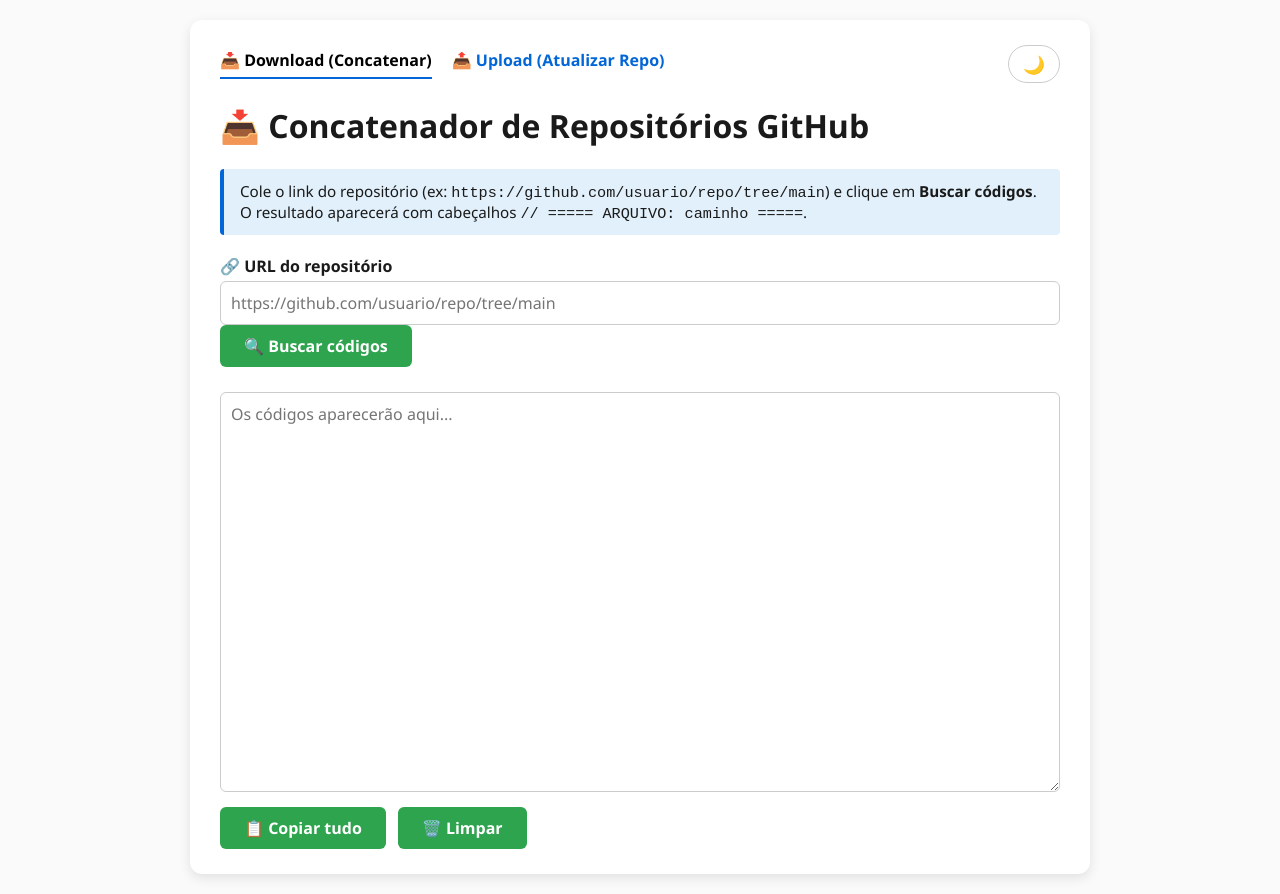
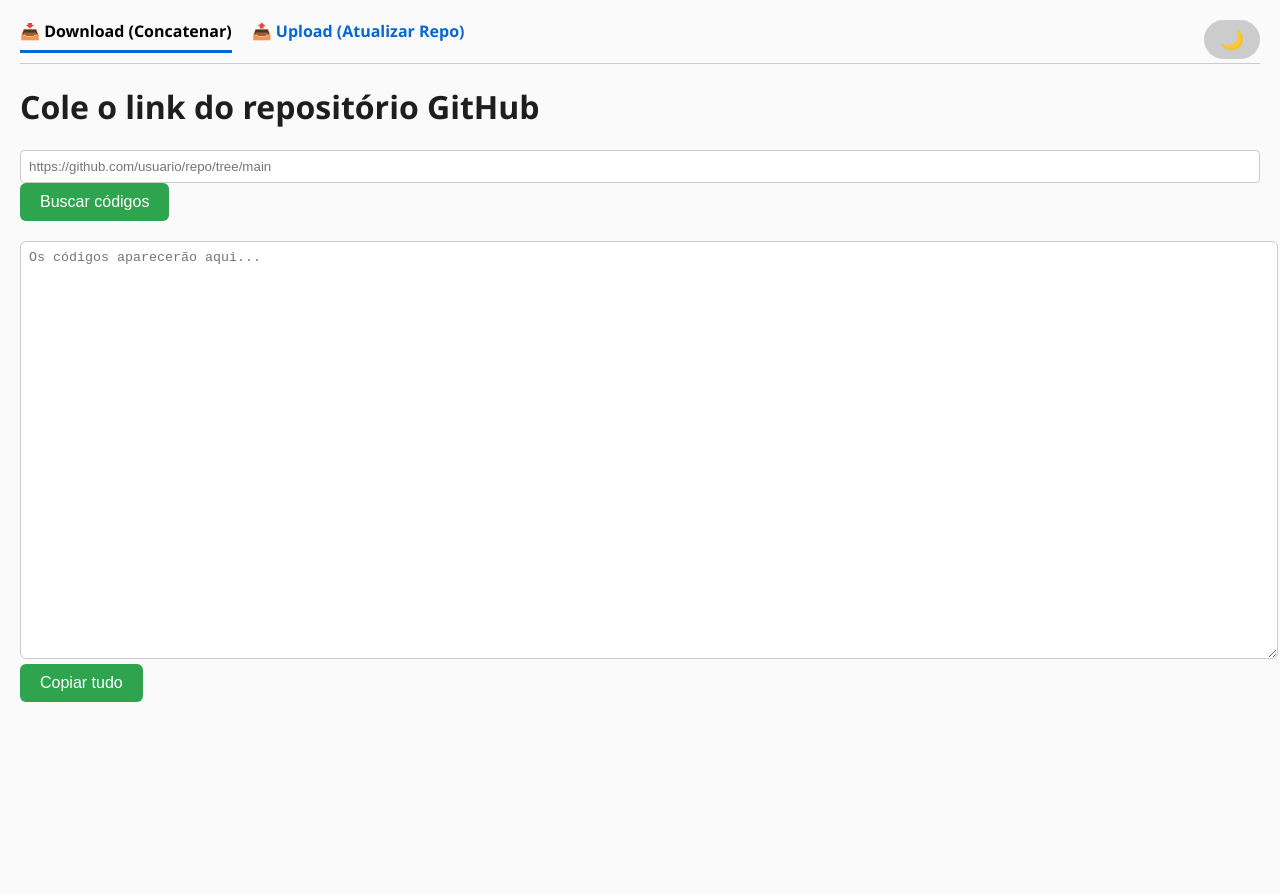
Before and after one commit to arte-trimbauser/repo-concatenator, a website: page index.html in a window 1280 px wide. After the commit the page ends 800 px from the top, so only its background shows below. Drawn offline with Linux system fonts and the light colour scheme.

Commit message:
Update index.html

```diff
--- a/index.html
+++ b/index.html
@@ -5,323 +5,157 @@
   <meta name="viewport" content="width=device-width, initial-scale=1.0">
   <title>GitHub Repo Concatenator</title>
   <style>
-    /* ===== CSS Variables para temas ===== */
+    /* ===== VARIÁVEIS ===== */
     :root {
-      --bg-body: #fafafa;
-      --bg-container: #ffffff;
-      --text-color: #1a1a1a;
-      --border-color: #ccc;
+      --bg: #fafafa;
+      --text: #1e1e1e;
+      --border: #ccc;
       --input-bg: #fff;
-      --input-text: #333;
       --btn-bg: #2ea44f;
-      --btn-text: #fff;
       --btn-hover: #22863a;
+      --nav-link: #0366d6;
+      --nav-active: #000;
       --status-color: green;
-      --nav-link: #0366d6;
-      --nav-link-active: #000;
-      --nav-border: #ddd;
-      --info-bg: #e1f0fa;
-      --info-border: #0366d6;
-      --details-bg: #f6f8fa;
+      --error-color: #d73a4a;
+    }
+    body.dark {
+      --bg: #1e1e1e;
+      --text: #e0e0e0;
+      --border: #444;
+      --input-bg: #2d2d2d;
+      --btn-bg: #2ea44f;
+      --btn-hover: #22863a;
+      --nav-link: #58a6ff;
+      --nav-active: #fff;
+      --status-color: #4caf50;
+      --error-color: #f85149;
     }
 
-    body.dark {
-      --bg-body: #1a1a1a;
-      --bg-container: #2d2d2d;
-      --text-color: #e0e0e0;
-      --border-color: #555;
-      --input-bg: #3d3d3d;
-      --input-text: #eee;
-      --btn-bg: #2ea44f;
-      --btn-text: #fff;
-      --btn-hover: #3fb950;
-      --status-color: #7ee787;
-      --nav-link: #58a6ff;
-      --nav-link-active: #f0f0f0;
-      --nav-border: #444;
-      --info-bg: #1e3a4d;
-      --info-border: #58a6ff;
-      --details-bg: #2d2d2d;
+    body {
+      font-family: 'Segoe UI', Tahoma, Geneva, Verdana, sans-serif;
+      margin: 20px;
+      background-color: var(--bg);
+      color: var(--text);
+      transition: background-color 0.3s, color 0.3s;
     }
-
-    /* ===== Estilos gerais ===== */
-    * { box-sizing: border-box; }
-    body {
-      font-family: 'Segoe UI', Arial, sans-serif;
-      margin: 0;
-      padding: 20px;
-      background: var(--bg-body);
-      color: var(--text-color);
-      transition: background 0.3s, color 0.3s;
-    }
-    .container {
-      max-width: 900px;
-      margin: 0 auto;
-      background: var(--bg-container);
-      padding: 25px 30px;
-      border-radius: 12px;
-      box-shadow: 0 4px 12px rgba(0,0,0,0.1);
-      transition: background 0.3s;
-    }
-    /* ===== Toggle ===== */
-    .top-bar {
-      display: flex;
-      justify-content: space-between;
-      align-items: center;
-      margin-bottom: 20px;
-      flex-wrap: wrap;
-    }
+    /* ===== NAVEGAÇÃO ===== */
     .nav {
       display: flex;
       gap: 20px;
+      margin-bottom: 20px;
+      border-bottom: 1px solid var(--border);
+      padding-bottom: 10px;
     }
     .nav a {
       text-decoration: none;
       color: var(--nav-link);
       font-weight: 600;
-      padding-bottom: 6px;
-      border-bottom: 2px solid transparent;
-      transition: 0.2s;
     }
     .nav a.active {
-      color: var(--nav-link-active);
-      border-bottom-color: var(--nav-link);
+      color: var(--nav-active);
+      border-bottom: 3px solid var(--nav-link);
+      padding-bottom: 8px;
     }
+    /* ===== TOGGLE ===== */
     .theme-toggle {
-      background: none;
-      border: 1px solid var(--border-color);
+      position: fixed;
+      top: 20px;
+      right: 20px;
+      background: var(--border);
+      border: none;
       border-radius: 30px;
-      padding: 6px 14px;
+      padding: 8px 16px;
+      font-size: 1.2rem;
       cursor: pointer;
-      font-size: 1.1rem;
-      background: var(--input-bg);
-      color: var(--text-color);
-      transition: 0.3s;
+      display: flex;
+      align-items: center;
+      gap: 8px;
+      color: var(--text);
+      transition: background 0.3s;
+      z-index: 1000;
     }
     .theme-toggle:hover {
-      opacity: 0.8;
+      background: var(--nav-link);
+      color: #fff;
     }
-    /* ===== Formulário ===== */
-    label { display: block; font-weight: 600; margin: 12px 0 4px; }
-    input, textarea, button {
-      font-family: inherit;
-      font-size: 1rem;
+    /* ===== OUTROS ===== */
+    textarea {
+      width: 100%;
+      height: 400px;
+      margin-top: 10px;
+      background-color: var(--input-bg);
+      color: var(--text);
+      border: 1px solid var(--border);
+      border-radius: 6px;
+      padding: 8px;
+      font-family: monospace;
+      transition: background 0.3s, color 0.3s;
     }
     input[type="text"] {
       width: 100%;
-      padding: 10px;
-      border: 1px solid var(--border-color);
-      border-radius: 6px;
-      background: var(--input-bg);
-      color: var(--input-text);
-      transition: 0.3s;
-    }
-    textarea {
-      width: 100%;
-      height: 400px;
-      padding: 10px;
-      border: 1px solid var(--border-color);
-      border-radius: 6px;
-      background: var(--input-bg);
-      color: var(--input-text);
-      margin-top: 10px;
-      transition: 0.3s;
-      resize: vertical;
+      padding: 8px;
+      background-color: var(--input-bg);
+      color: var(--text);
+      border: 1px solid var(--border);
+      border-radius: 4px;
+      box-sizing: border-box;
     }
     button {
-      padding: 10px 24px;
-      background: var(--btn-bg);
-      color: var(--btn-text);
+      padding: 10px 20px;
+      cursor: pointer;
+      background-color: var(--btn-bg);
+      color: #fff;
       border: none;
       border-radius: 6px;
-      cursor: pointer;
-      font-weight: 600;
-      transition: 0.2s;
+      font-size: 1rem;
+      transition: background 0.3s;
     }
     button:hover {
-      background: var(--btn-hover);
-      transform: translateY(-1px);
-    }
-    button:disabled {
-      opacity: 0.6;
-      cursor: not-allowed;
-      transform: none;
-    }
-    .btn-row {
-      display: flex;
-      gap: 12px;
-      margin-top: 10px;
-      flex-wrap: wrap;
+      background-color: var(--btn-hover);
     }
     #status {
-      margin: 15px 0;
-      font-weight: bold;
+      margin-top: 10px;
       color: var(--status-color);
     }
-    .info-box {
-      background: var(--info-bg);
-      border-left: 4px solid var(--info-border);
-      padding: 12px 16px;
-      border-radius: 4px;
-      margin: 15px 0 20px;
-      font-size: 0.95rem;
+    .error {
+      color: var(--error-color);
     }
-    .details {
-      background: var(--details-bg);
-      padding: 15px;
-      border-radius: 6px;
-      margin-top: 10px;
-      font-family: monospace;
-      font-size: 0.9rem;
-      white-space: pre-wrap;
-      overflow-x: auto;
-      border: 1px solid var(--border-color);
-      display: none;
-    }
-    .error { color: #d73a4a; }
-    .success { color: var(--status-color); }
   </style>
 </head>
 <body>
 
-<div class="container">
-  <!-- Top Bar: Navegação + Toggle -->
-  <div class="top-bar">
+  <!-- TOGGLE -->
+  <button class="theme-toggle" id="themeToggle" title="Alternar tema">🌙</button>
+
+  <!-- NAVEGAÇÃO -->
   <div class="nav">
     <a href="/index.html" class="active">📥 Download (Concatenar)</a>
     <a href="/upload.html">📤 Upload (Atualizar Repo)</a>
   </div>
-    <button class="theme-toggle" id="themeToggle" title="Alternar tema">🌙</button>
-  </div>
 
-  <h1>📥 Concatenador de Repositórios GitHub</h1>
-  <div class="info-box">
-    Cole o link do repositório (ex: <code>https://github.com/usuario/repo/tree/main</code>) e clique em <strong>Buscar códigos</strong>.<br>
-    O resultado aparecerá com cabeçalhos <code>// ===== ARQUIVO: caminho =====</code>.
-  </div>
-
-  <label for="repoUrl">🔗 URL do repositório</label>
+  <h1>Cole o link do repositório GitHub</h1>
   <input type="text" id="repoUrl" placeholder="https://github.com/usuario/repo/tree/main">
-
-  <button onclick="fetchRepo()" id="fetchBtn">🔍 Buscar códigos</button>
+  <button onclick="fetchRepo()">Buscar códigos</button>
   <div id="status"></div>
-
   <textarea id="output" placeholder="Os códigos aparecerão aqui..."></textarea>
-  <div class="btn-row">
-    <button onclick="copyAll()">📋 Copiar tudo</button>
-    <button onclick="limparOutput()">🗑️ Limpar</button>
-  </div>
-  <div id="details" class="details"></div>
-</div>
+  <button onclick="copyAll()">Copiar tudo</button>
 
   <script src="script.js"></script>
   <script>
-  // ===== Tema (dark/light) =====
-  const toggleBtn = document.getElementById('themeToggle');
-  const body = document.body;
+    // ===== TEMA =====
+    (function() {
+      const toggle = document.getElementById('themeToggle');
+      const currentTheme = localStorage.getItem('theme') || 'light';
+      document.body.classList.toggle('dark', currentTheme === 'dark');
+      toggle.textContent = currentTheme === 'dark' ? '☀️' : '🌙';
 
-  function setTheme(theme) {
-    if (theme === 'dark') {
-      body.classList.add('dark');
-      toggleBtn.textContent = '☀️';
-    } else {
-      body.classList.remove('dark');
-      toggleBtn.textContent = '🌙';
-    }
-    localStorage.setItem('theme', theme);
-  }
-
-  // Carregar preferência salva ou sistema
-  const savedTheme = localStorage.getItem('theme');
-  if (savedTheme) {
-    setTheme(savedTheme);
-  } else {
-    // Detecta preferência do sistema
-    const prefersDark = window.matchMedia('(prefers-color-scheme: dark)').matches;
-    setTheme(prefersDark ? 'dark' : 'light');
-  }
-
-  toggleBtn.addEventListener('click', () => {
-    const isDark = body.classList.contains('dark');
-    setTheme(isDark ? 'light' : 'dark');
+      toggle.addEventListener('click', function() {
+        const isDark = document.body.classList.toggle('dark');
+        const newTheme = isDark ? 'dark' : 'light';
+        localStorage.setItem('theme', newTheme);
+        toggle.textContent = isDark ? '☀️' : '🌙';
       });
-
-  // ===== Funções auxiliares (mantidas do script.js) =====
-  async function fetchRepo() {
-    const urlInput = document.getElementById('repoUrl').value.trim();
-    const status = document.getElementById('status');
-    const output = document.getElementById('output');
-    const fetchBtn = document.getElementById('fetchBtn');
-    status.textContent = '⏳ A buscar...';
-    output.value = '';
-    fetchBtn.disabled = true;
-
-    const match = urlInput.match(/github\.com\/([^\/]+)\/([^\/]+)(?:\/tree\/([^\/]+)(?:\/(.+))?)?/);
-    if (!match) {
-      status.innerHTML = '<span class="error">URL inválida. Use o formato: https://github.com/usuario/repo/tree/branch</span>';
-      fetchBtn.disabled = false;
-      return;
-    }
-
-    const owner = match[1];
-    const repo = match[2];
-    const branch = match[3] || 'main';
-    const basePath = match[4] ? match[4] + '/' : '';
-
-    try {
-      const treeResponse = await fetch(`https://api.github.com/repos/${owner}/${repo}/git/trees/${branch}?recursive=1`);
-      if (!treeResponse.ok) throw new Error(`HTTP ${treeResponse.status}`);
-      const treeData = await treeResponse.json();
-
-      const files = treeData.tree.filter(item =>
-        item.type === 'blob' &&
-        item.path.startsWith(basePath) &&
-        /\.(js|ts|py|html|css|json|md|java|cpp|c|php|rb|go|rs|swift|kt|sh|yml|yaml|xml|sql|txt|vue|jsx|tsx|scss|less)$/i.test(item.path)
-      );
-
-      if (files.length === 0) {
-        status.textContent = 'Nenhum arquivo de código encontrado.';
-        fetchBtn.disabled = false;
-        return;
-      }
-
-      let result = '';
-      for (const file of files) {
-        const rawUrl = `https://raw.githubusercontent.com/${owner}/${repo}/${branch}/${file.path}`;
-        try {
-          const contentResponse = await fetch(rawUrl);
-          if (contentResponse.ok) {
-            const content = await contentResponse.text();
-            result += `\n\n// ===== ARQUIVO: ${file.path} =====\n\n${content}`;
-          } else {
-            result += `\n\n// ===== ARQUIVO: ${file.path} (erro ao carregar) =====\n`;
-          }
-        } catch (err) {
-          result += `\n\n// ===== ARQUIVO: ${file.path} (erro de rede) =====\n`;
-        }
-      }
-
-      output.value = result;
-      status.textContent = `✅ Encontrados ${files.length} arquivos.`;
-    } catch (error) {
-      status.innerHTML = `<span class="error">❌ Erro: ${error.message}</span>`;
-    } finally {
-      fetchBtn.disabled = false;
-    }
-  }
-
-  function copyAll() {
-    const output = document.getElementById('output');
-    output.select();
-    document.execCommand('copy');
-    alert('📋 Copiado para a área de transferência!');
-  }
-
-  function limparOutput() {
-    document.getElementById('output').value = '';
-    document.getElementById('status').textContent = '';
-  }
+    })();
   </script>
-
 </body>
 </html>
```
Lines whose indentation alone changed are shown as unchanged.
